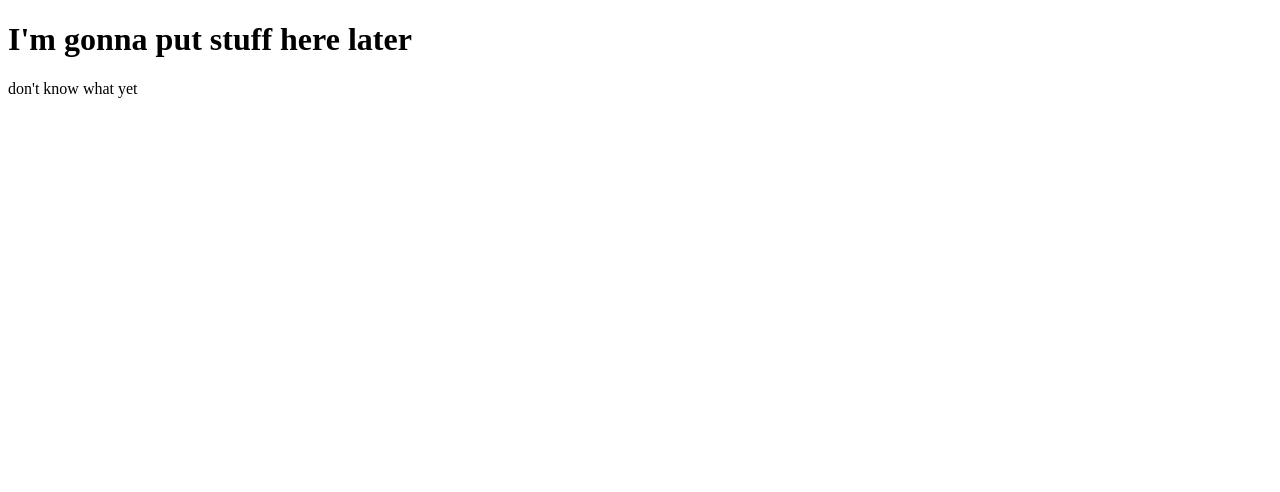
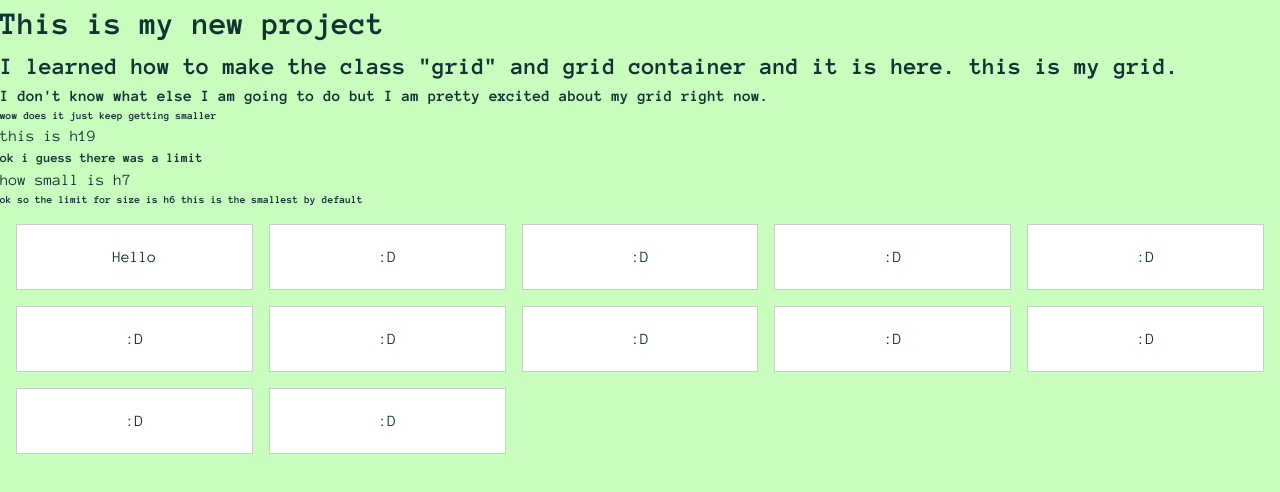
Before and after one commit to lucynottonson/Figura, a plain HTML site: page index.html in a window 1280 px wide. Drawn offline with Linux system fonts and the light colour scheme.

Commit message:
made grid

```diff
--- a/index.html
+++ b/index.html
@@ -1,12 +1,36 @@
 <!DOCTYPE html>
 
-<html>
+<html lang="en">
     <head>
+        <meta charset="UTF-8">
         <title>Figura</title>
+        <link rel="preconnect" href="https://fonts.googleapis.com">
+        <link rel="preconnect" href="https://fonts.gstatic.com" crossorigin>
+        <link href="https://fonts.googleapis.com/css2?family=Anonymous+Pro:ital,wght@0,400;0,700;1,400;1,700&display=swap" rel="stylesheet">
+        <link rel="stylesheet" href="styles.css">
     </head>
     <body>
-
-        <h1>I'm gonna put stuff here later</h1>
-        <p>don't know what yet</p>
+        <h1>This is my new project</h1>
+        <h2>I learned how to make the class "grid" and grid container and it is here. this is my grid.</h2>
+        <h4>I don't know what else I am going to do but I am pretty excited about my grid right now.</h4>
+        <h6>wow does it just keep getting smaller</h6>
+        <h19>this is h19</h19>
+        <h5>ok i guess there was a limit</h5>
+        <h7>how small is h7</h7>
+        <h6>ok so the limit for size is h6 this is the smallest by default</h6>
+        <div class="grid-container">
+            <div class="grid-item">Hello</div>
+            <div class="grid-item">:D</div>
+            <div class="grid-item">:D</div>
+            <div class="grid-item">:D</div>
+            <div class="grid-item">:D</div>
+            <div class="grid-item">:D</div>
+            <div class="grid-item">:D</div>
+            <div class="grid-item">:D</div>
+            <div class="grid-item">:D</div>
+            <div class="grid-item">:D</div>
+            <div class="grid-item">:D</div>
+            <div class="grid-item">:D</div>
     </body>
+    </div>
 </html>
--- /dev/null
+++ b/styles.css
@@ -0,0 +1,34 @@
+* {
+    box-sizing: border-box;
+    margin: 0;
+    padding: 0;
+  }
+
+html, body {
+    font-size: 16px;
+    line-height: 1.5;
+    color: #133;
+    background-color: rgb(201, 255, 190);
+    font-family: 'Anonymous Pro', monospace;
+}
+h1, h2, h3 {
+    font-family: 'Anonymous Pro', monospace;
+  }
+
+  .code-block {
+    font-family: 'Anonymous Pro', monospace;
+  }
+
+  .grid-container {
+    display: grid;
+    grid-template-columns: repeat(auto-fill, minmax(200px, 1fr));
+    gap: 16px;
+    padding: 16px;
+  }
+
+  .grid-item {
+    background-color: #fff;
+    border: 1px solid #ccc;
+    padding: 20px;
+    text-align: center;
+  }
```
